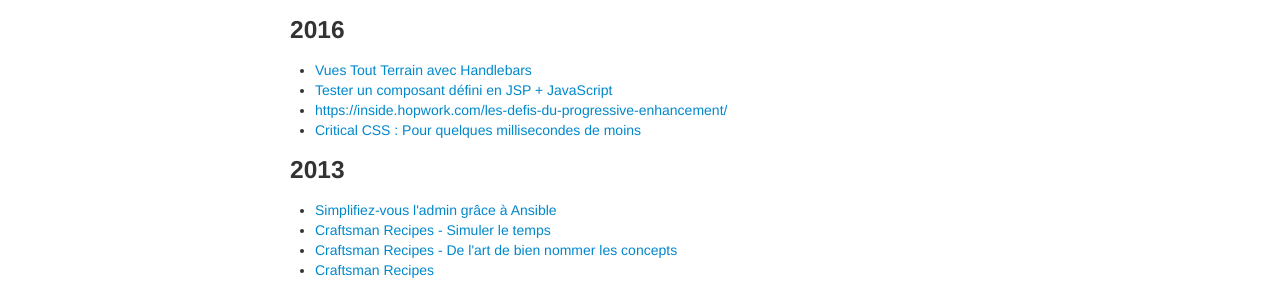
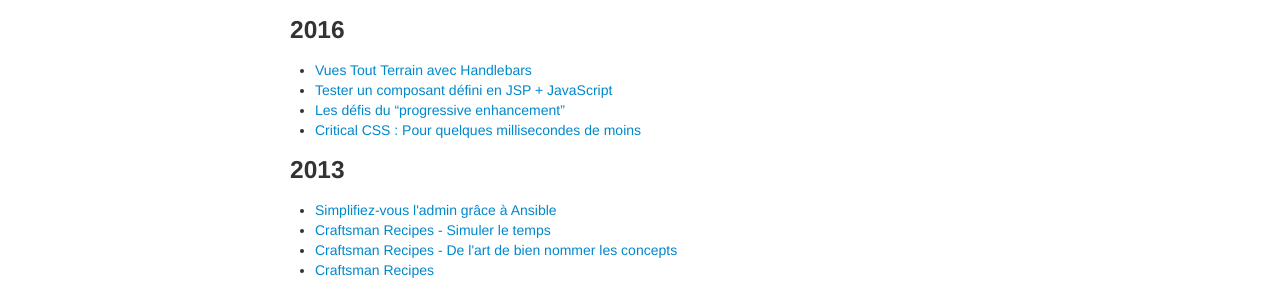
Before and after one commit to ndemengel/ndemengel.github.com, a Jekyll site: the page built from archive.html, in a window 1280 px wide. Shown: the part 856-1150 px from the top of the page. Built offline with Jekyll 4.4.1, drawn with Linux system fonts in a browser that asks for light colours.

Commit message:
Fix link text

```diff
--- a/archive.html
+++ b/archive.html
@@ -28,7 +28,7 @@ group: navigation
 <ul>
   <li><a href="https://inside.hopwork.com/vues-tout-terrain-avec-handlebars/">Vues Tout Terrain avec Handlebars</a></li>
   <li><a href="https://inside.hopwork.com/tester-compsant-jsp-javascript/">Tester un composant défini en JSP + JavaScript</a></li>
-  <li><a href="https://inside.hopwork.com/les-defis-du-progressive-enhancement/">https://inside.hopwork.com/les-defis-du-progressive-enhancement/</a></li>
+  <li><a href="https://inside.hopwork.com/les-defis-du-progressive-enhancement/">Les défis du “progressive enhancement”</a></li>
   <li><a href="https://inside.hopwork.com/pour-quelques-millisecondes-de-moins/">Critical CSS : Pour quelques millisecondes de moins</a></li>
 </ul>
 <h3>2013</h3>
```
